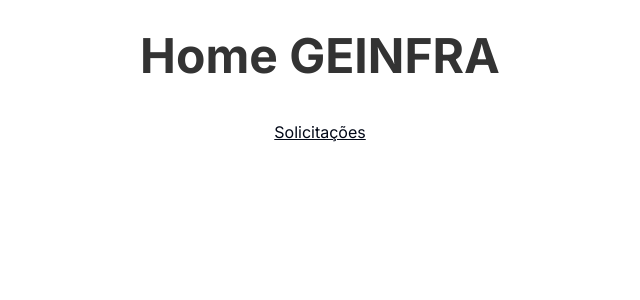
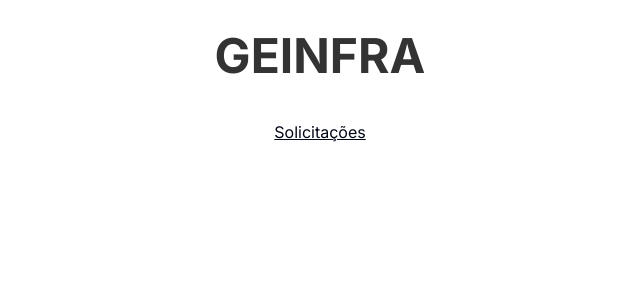
Before and after one commit to wandergale/ace6-geinfra, a React (Vite) app in the folder webapp/: page / in a window 1280 px wide. Shown: the top 300 px of the page, without its empty margins (320-960 px from the left). Built offline with nearby package versions, Linux system fonts and the light colour scheme.

Commit message:
add: fixing home page text

```diff
--- a/webapp/src/views/Home.tsx
+++ b/webapp/src/views/Home.tsx
@@ -5,7 +5,7 @@ function Home() {
   return (
     <div className="text-center">
       <h1 className="text-5xl font-bold text-heading my-8">
-        Home GEINFRA
+        GEINFRA
       </h1>
 
       <nav className="mt-10">
```
